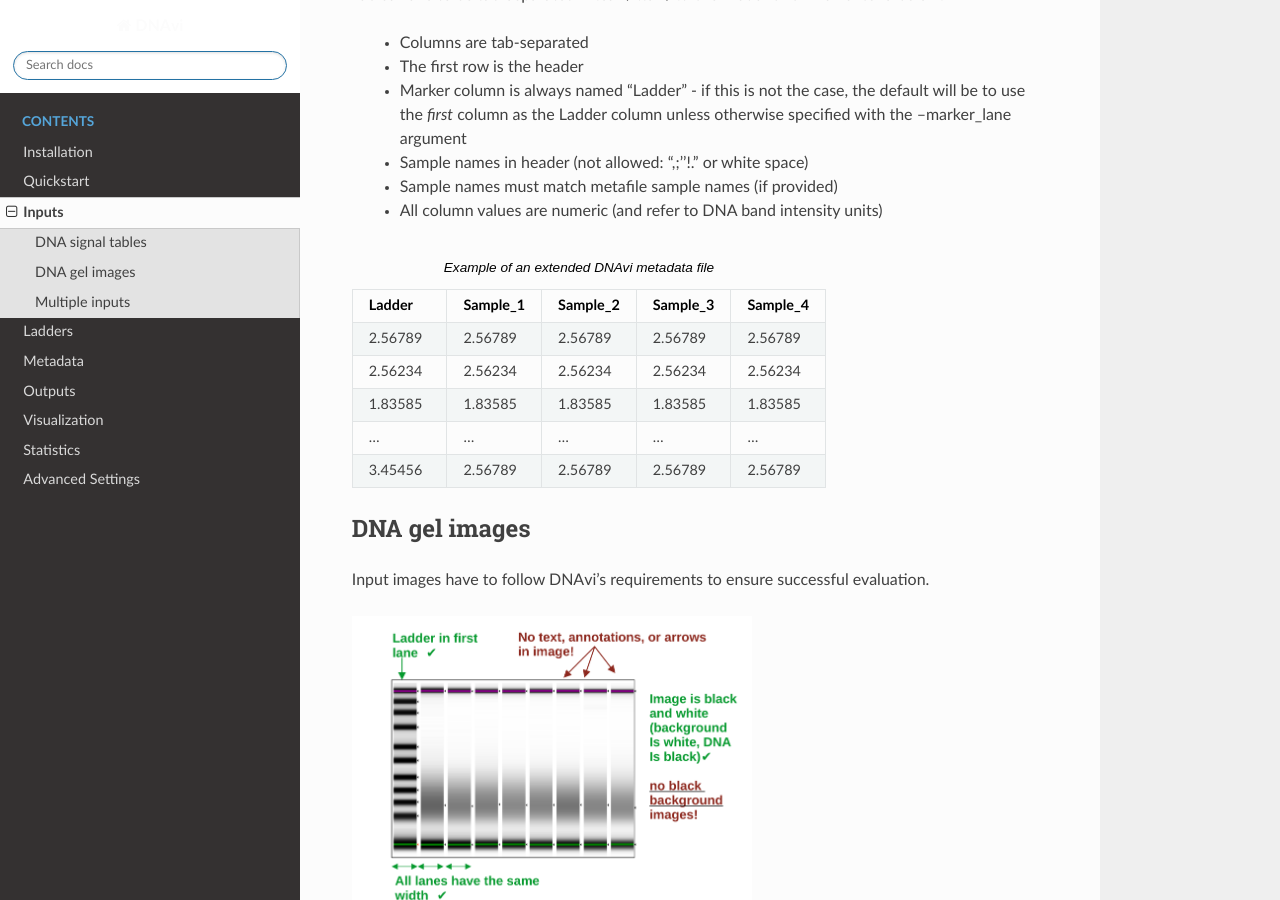
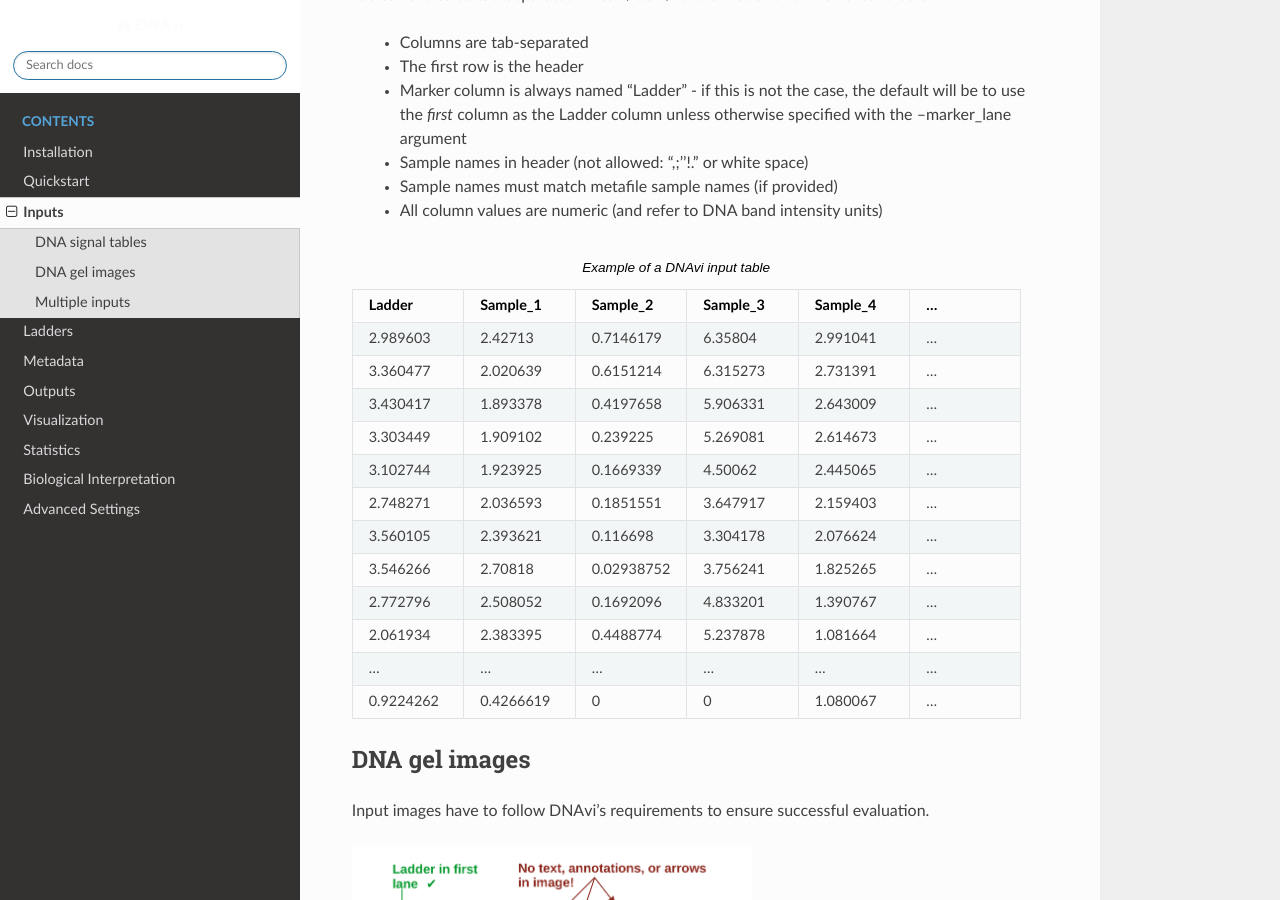
Before and after one commit to anjahess/DNAvi, a Sphinx documentation site: the page built from docs/source/Inputs.rst, in a window 1280 px wide and 900 px high, scrolled down 233 px. Built offline with Sphinx 7.4.7 and the Read the Docs theme 3.1.0, drawn with Linux system fonts in a browser that asks for light colours.

Commit message:
Add designated "Biological Interpretation" section in documentation

```diff
--- a/docs/source/Inputs.rst
+++ b/docs/source/Inputs.rst
@@ -15,9 +15,9 @@
     • Sample names must match metafile sample names (if provided)
     • All column values are numeric (and refer to DNA band intensity units)
 
-.. csv-table:: Example of an extended DNAvi metadata file
+.. csv-table:: Example of a DNAvi input table
    :file: _static/table_input.csv
-   :widths: 30, 30, 30, 30, 30
+   :widths: 30, 30, 30, 30, 30,30
    :header-rows: 1
 
 
--- a/docs/source/Outputs.rst
+++ b/docs/source/Outputs.rst
@@ -23,7 +23,7 @@
     • **bp_translation.csv** – your input, but instead of ladder intensity values now with the assigned base pair position.
     • **Peaks_LADDER-NAME.pdf** – A line plot that will show you the detected peaks as yellow crosses. Make sure all peaks that you consider important are correctly detected. The x-axis will only give you positional values at that stage.
 
-        .. image:: _static/ladder_peaks.svg
+        .. image:: _static/peak_detected.png
           :width: 400
           :alt: Gel lanes
 
--- /dev/null
+++ b/docs/source/_static/biology_posthoc.csv
@@ -0,0 +1,2 @@
+peak_name,test_performed,p_value,p<0.05
+Mononucleosomal (100-250 bp),Kruskal Wallis with bonferroni,0.000986956111360756,True
--- /dev/null
+++ b/docs/source/_static/biology_posthoc_zoom.csv
@@ -0,0 +1,4 @@
+,Cell type A,Cell type B,Cell type C
+Cell type A,1,0.00001,0.001
+Cell type B,0.00001,1,0.07
+Cell type C,0.0009,0.07,1
--- a/docs/source/_static/table_input.csv
+++ b/docs/source/_static/table_input.csv
@@ -1,6 +1,13 @@
-Ladder,Sample_1,Sample_2,Sample_3,Sample_4
-2.56789,2.56789,2.56789,2.56789,2.56789
-2.56234,2.56234,2.56234,2.56234,2.56234
-1.83585,1.83585,1.83585,1.83585,1.83585
-…,…,...,…,...
-3.45456,2.56789,2.56789,2.56789,2.56789
+Ladder,Sample_1,Sample_2,Sample_3,Sample_4,…
+2.989603,2.42713,0.7146179,6.35804,2.991041,…
+3.360477,2.020639,0.6151214,6.315273,2.731391,…
+3.430417,1.893378,0.4197658,5.906331,2.643009,…
+3.303449,1.909102,0.239225,5.269081,2.614673,…
+3.102744,1.923925,0.1669339,4.50062,2.445065,…
+2.748271,2.036593,0.1851551,3.647917,2.159403,…
+3.560105,2.393621,0.116698,3.304178,2.076624,…
+3.546266,2.70818,0.02938752,3.756241,1.825265,…
+2.772796,2.508052,0.1692096,4.833201,1.390767,…
+2.061934,2.383395,0.4488774,5.237878,1.081664,…
+…,…,...,…,...,…
+0.9224262,0.4266619,0,0,1.080067,…
--- a/docs/source/index.rst
+++ b/docs/source/index.rst
@@ -22,6 +22,7 @@
    Outputs
    Visualization
    Statistics
+   Biology
    Advanced
    :maxdepth: 1
    :caption: Contents
```
Also changed, not shown: docs/source/Biology.rst (added, +209 -0 lines), docs/source/Statistics.rst (+1 -22 lines), docs/source/_static/biology-trinidad-line.png (added), docs/source/_static/biology-trinidad-stats.png (added), docs/source/_static/biology-trinidad.png (added), docs/source/_static/biology_cluster.png (added), docs/source/_static/biology_fractions.png (added), docs/source/_static/biology_line.png (added), docs/source/_static/biology_stars.png (added).
